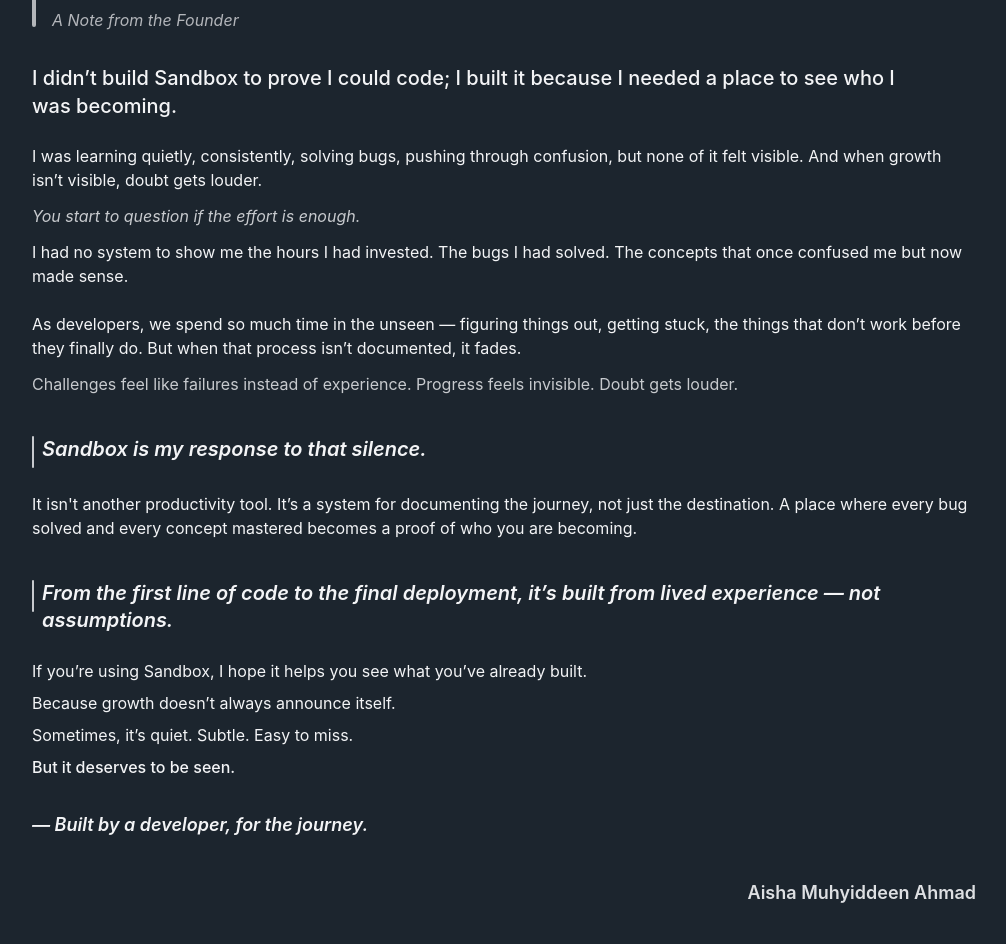
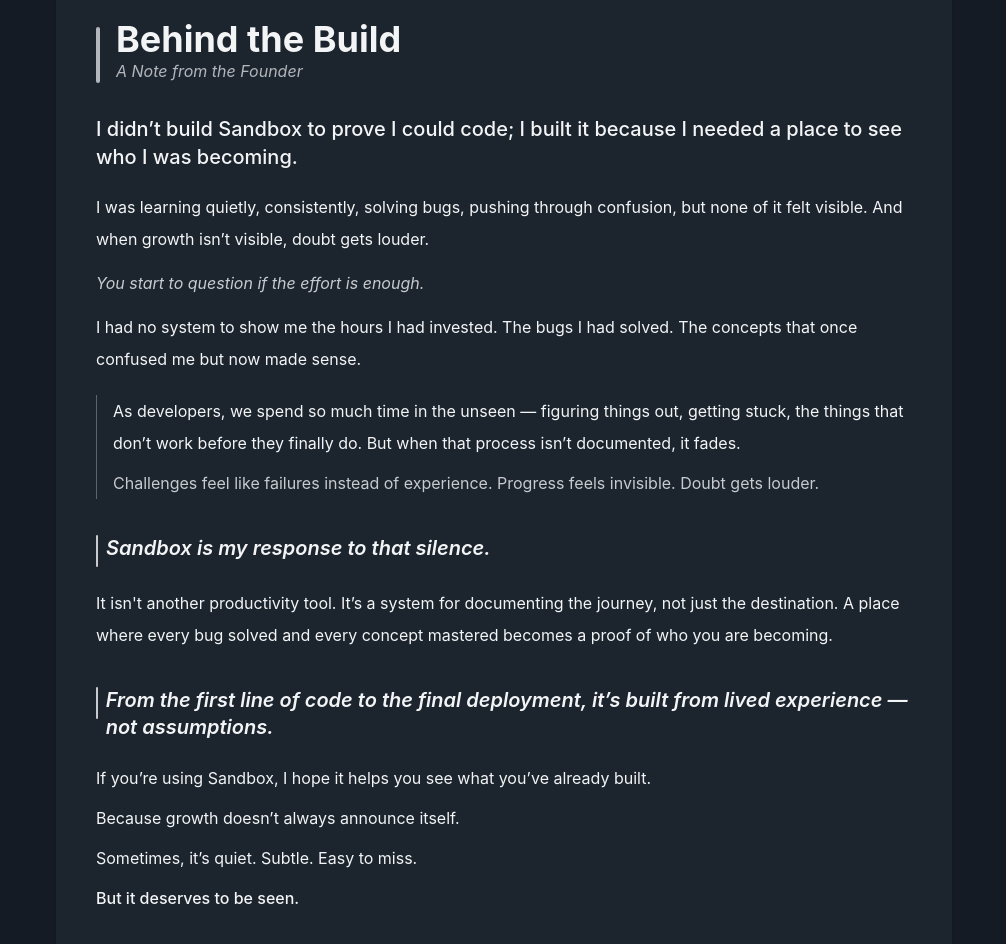
Before and after one commit to HumairaAisha/sandbox-v1, a React (Vite) app: page / in a window 1280 px wide. Shown: the part 4308-5252 px from the top of the page, without its empty margins (136-1142 px from the left). Built offline with nearby package versions, Linux system fonts and the light colour scheme.

Commit message:
Addjust padding and font size on sections

```diff
--- a/src/components/UI/HeroCard.jsx
+++ b/src/components/UI/HeroCard.jsx
@@ -7,11 +7,11 @@
    const Icons = HeroIcons[iconName]
   return (
     <div className='rounded-lg bg-sandbox-card text-sandbox-ghost shadow-md p-4 hover:shadow-sandbox-ghost transition cursor-pointer '>
-      <div className='flex gap-1 pt-6 '>
+      <div className='flex gap-1 pt-6'>
       <div className='p-2 md:p-3 lg:p-2'>
          <Icons size={40} className='text-sandbox-ghost'/>
       </div>
-      <h3 className='font-semibold text-2xl mt-4 leading-tight mb-3'>{title}</h3>
+      <h3 className='font-semibold text-xl md:text-2xl mt-4 leading-tight mb-3'>{title}</h3>
     </div>
     <p className='text-sm text-gray-300 leading-relaxed my-6'>{description}</p>
     </div>
--- a/src/pages/LandingPage/Components/About.jsx
+++ b/src/pages/LandingPage/Components/About.jsx
@@ -50,7 +50,7 @@
     <>
 
     <section id="about" className="scroll-m-10">
-      <div className="min-h-screen py-6 px-4 bg-sandbox-navy">
+      <div className="min-h-screen py-20 px-4 bg-sandbox-navy">
       <div className="flex flex-col">
 
       <div className="max-w-4xl mx-auto px-6 flex flex-col justify-center">
@@ -95,7 +95,7 @@
           {/*   <div className='flex items-start py-1 px-1.5 max-w-5xl mx-auto'>
           <p className=' bg-sandbox-card border border-sandbox-ghost/50 rounded-full py-1 px-3 mb-2 text-sandbox-ghost font-semibold font-mono tracking-widest uppercase'>The Narrative</p>
         </div> */}
-        <div className='max-w-5xl mx-auto bg-sandbox-card px-6 md:px-10 py-10 rounded-2xl shadow-sm'>
+        <div className='max-w-4xl mx-auto bg-sandbox-card px-5 sm:px-6 md:px-10 py-8 md:py-10 rounded-2xl shadow-sm'>
 
           <div className='flex items-start gap-4 mb-8'>
             <div className="h-14 w-1 bg-sandbox-ghost/70 mt-2 rounded-full"></div>
@@ -106,7 +106,7 @@
          whileInView="whileInView"
          transition={{duration: 0.5}}
          viewport={{once: false, amount: 0.5}}
-            className='text-3xl md:text-4xl font-bold text-sandbox-ghost leading-tight'>Behind the Build</motion.h2>
+            className='text-2xl sm:text-3xl md:text-4xl font-bold text-sandbox-ghost leading-tigh'>Behind the Build</motion.h2>
             <motion.p
             variants={slideLeft}
             initial="initial"
@@ -123,15 +123,15 @@
          whileInView="whileInView"
          transition={{duration: 0.8}}
          viewport={{once: false, amount: 0.2}}
-          className='space-y-6 text-sandbox-ghost'>
+          className='space-y-5 text-[15px] md:text-base leading-8 text-sandbox-ghost'>
             <p className='text-lg md:text-xl font-medium max-w-4xl'>I didn’t build Sandbox to prove I could code; I built it because I needed a place to see who I was becoming.</p>
-            <div className='space-y-3'>
+            <div className='space-y-2 md:space-y-3'>
               <p>I was learning quietly, consistently, solving bugs, pushing through confusion, but none of it felt visible. And when growth isn’t visible, doubt gets louder.</p>
               <p className='italic text-sandbox-ghost/80'>You start to question if the effort is enough.</p>
               <p>I had no system to show me the hours I had invested. The bugs I had solved. The concepts that once confused me but now made sense.</p>
             </div>
 
-            <div className='space-y-3'>
+            <div className='space-y-2 border-l border-sandbox-ghost/30 pl-4'>
               <p>As developers, we spend so much time in the unseen — figuring things out, getting stuck, the things that don’t work before they finally do. But when that process isn’t documented, it fades.</p>
 
               <p className='text-sandbox-ghost/80'>Challenges feel like failures instead of experience. Progress feels invisible. Doubt gets louder.</p>
@@ -145,7 +145,7 @@
             </div>
             <div className='flex gap-2 items-start pt-2'>
               <div className="h-12 md:h-8 w-0.5 bg-sandbox-ghost/80 mt-2 rounded-full"></div>
-            <p className='md:text-xl font-semibold italic leading-snug mt-2'>From the first line of code to the final deployment, it’s built from lived experience — not assumptions.</p>
+            <p className='text-sm md:text-xl font-semibold italic leading-snug mt-2'>From the first line of code to the final deployment, it’s built from lived experience — not assumptions.</p>
             </div>
             <div className='space-y-2'>
               <p>If you’re using Sandbox, I hope it helps you see what you’ve already built.</p>
@@ -161,7 +161,7 @@
          whileInView="whileInView"
          transition={{duration: 0.5}}
          viewport={{once: false, amount: 0.2}}
-           className='flex flex-col items-end mt-10 text-sandbox-ghost/90'>
+           className='flex flex-col items-end mt-14 pt-6 border-t border-sandbox-ghost/10 text-sandbox-ghost/90'>
             <h4 className='font-semibold text-lg'>Aisha Muhyiddeen Ahmad</h4>
             {/* <p className=''>Founder, Sandbox</p> */}
           </motion.div>
@@ -191,7 +191,7 @@
 
    {/* Our Standard  */}
    <section>
-      <div className='pt-4 pb-15 max-w-5xl mx-auto flex flex-col items-center justify-center'>
+      <div className='py-15 max-w-5xl mx-auto flex flex-col items-center justify-center'>
         <BadgeLabel title={"The Standard"}/>
          <div className='py-4 px-6 flex flex-col justify-center'>
             <motion.h2
--- a/src/pages/LandingPage/Components/Features.jsx
+++ b/src/pages/LandingPage/Components/Features.jsx
@@ -12,7 +12,7 @@
     <section id="features" className="scroll-m-10">
       <div
 
-      className="min-h-screen px-4 py-20 md:py-10 justify-center bg-sandbox-navy">
+      className="min-h-screen px-4 py-8 md:py-10 justify-center bg-sandbox-navy">
         <BadgeLabel title={"CORE FEATURES"}/>
       <motion.div
       variants={popIn}
```
